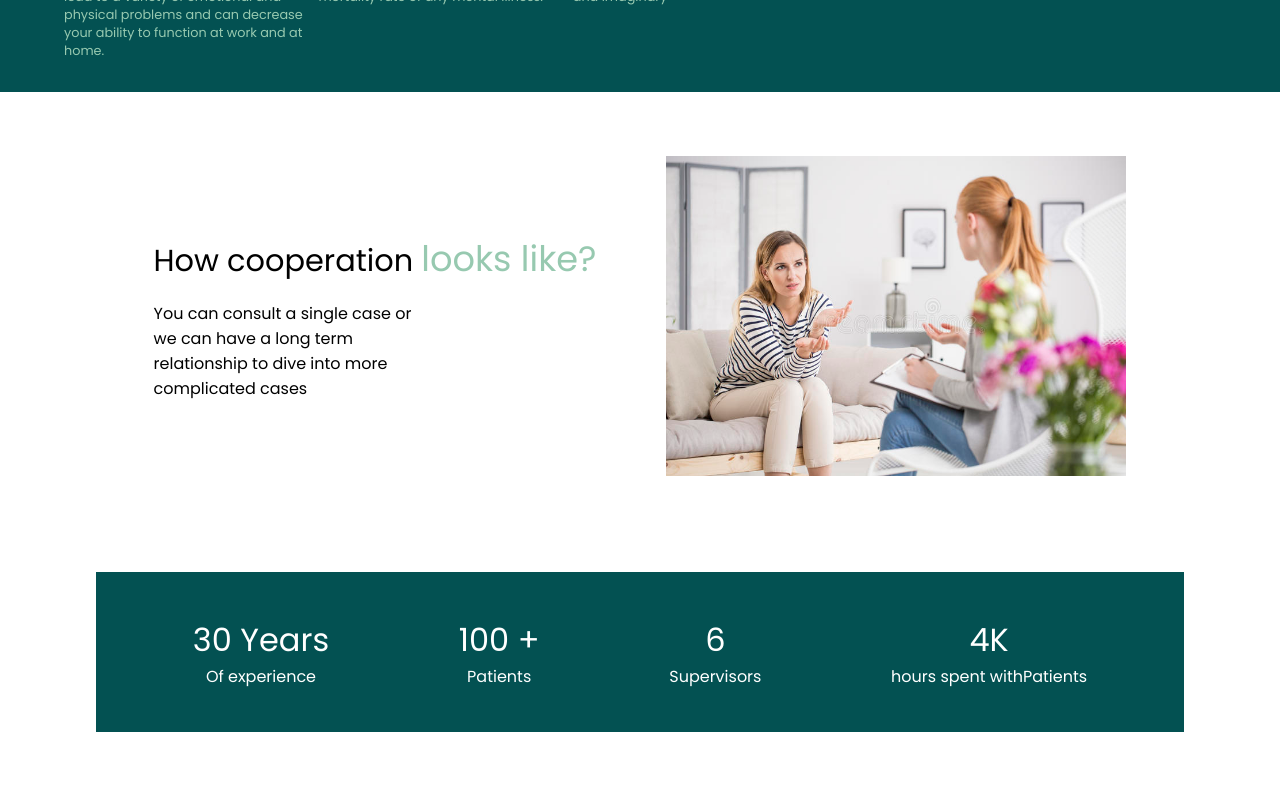
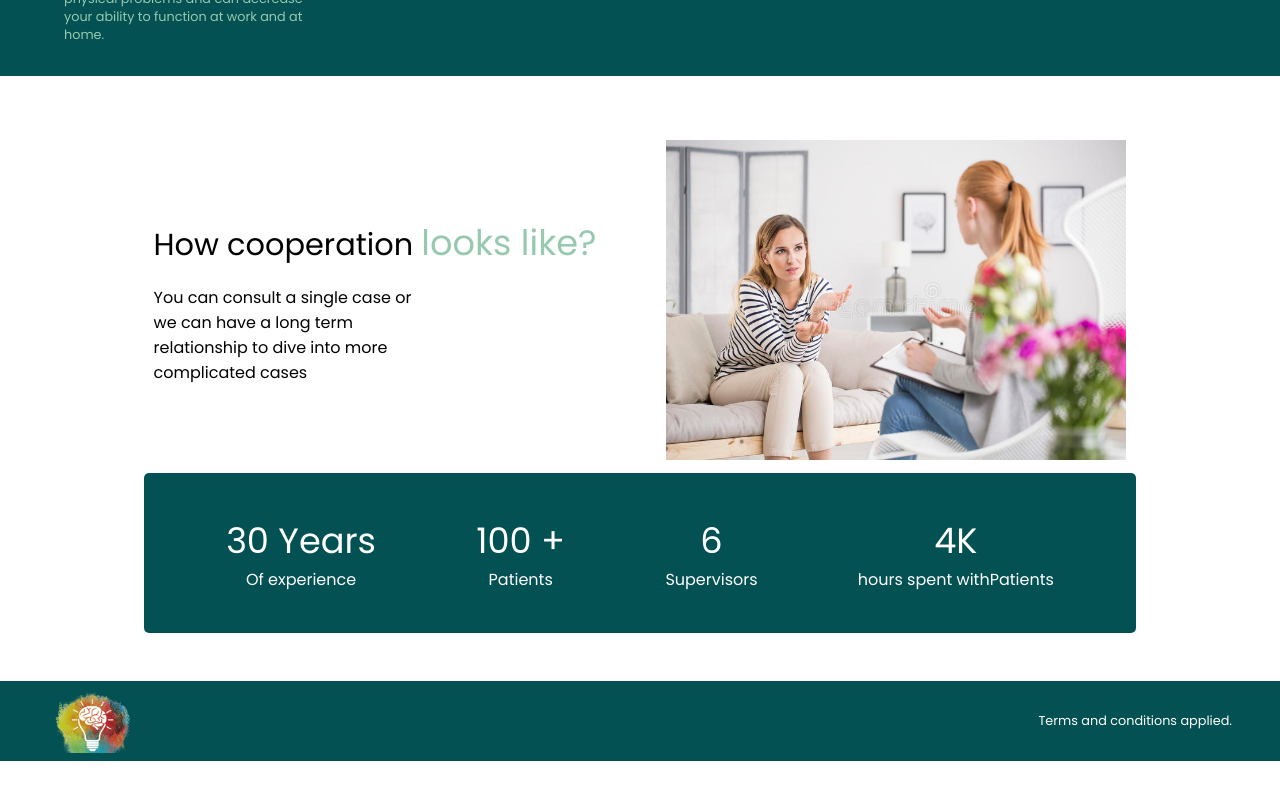
Before and after one commit to sujithj007/psychologist-website, a React (Create React App) app: page / in a window 1280 px wide. Shown: the part 1178-1978 px from the top of the page. After the commit the page ends 1939 px from the top, so only its background shows below. Built offline with nearby package versions, Linux system fonts and the light colour scheme.

Commit message:
Footer refactored

```diff
--- a/src/Profile.js
+++ b/src/Profile.js
@@ -125,7 +125,11 @@ function App() {
           <div className="item1"> 4K</div>
           <div className="item2">hours spent withPatients</div>
         </div>
+      </div>
 
+      <div className="footer">
+        <img src={logo} className="logo" alt="" />
+        <div>Terms and conditions applied.</div>
       </div>
     </div>
   );
--- a/src/Profile.scss
+++ b/src/Profile.scss
@@ -1,6 +1,4 @@
 .profile-cont {
-  padding-bottom: 3rem;
-
   .header {
     height: 4rem;
     display: flex;
@@ -117,7 +115,7 @@
         margin-bottom: 2rem;
 
         .item-1 {
-          font-size: 1.6rem;
+          font-size: 1.3rem;
         }
 
         .item-2 {
@@ -166,16 +164,17 @@
     height: 10rem;
     background-color: #035152;
     color: white;
-    margin: 2rem 6rem 3rem 6rem;
+    margin: -3.2rem 9rem 3rem 9rem;
     display: flex;
     align-items: center;
     padding: 0 2rem;
     font-size: 1.5rem;
     justify-content: space-around;
+    border-radius: 5px;
 
     .items {
       .item1 {
-        font-size: 2rem;
+        font-size: 2.2rem;
         text-align: center;
       }
       .item2 {
@@ -184,4 +183,19 @@
       }
     }
   }
+
+  .footer {
+    height: 4rem;
+    background-color: #035152;
+    display: flex;
+    justify-content: space-between;
+    align-items: center;
+    font-size: 0.8rem;
+    color: white;
+    padding: 0.5rem 3rem;
+
+    .logo {
+      height: 4rem;
+    }
+  }
 }
```
